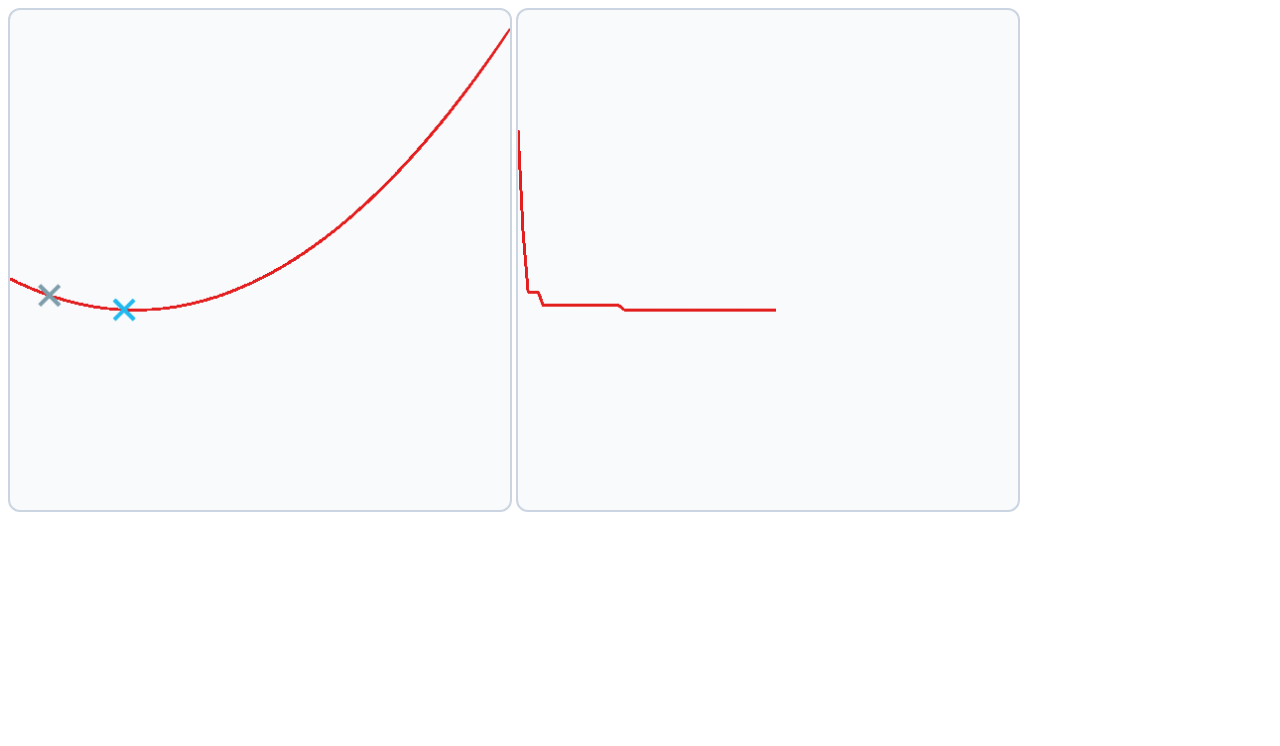
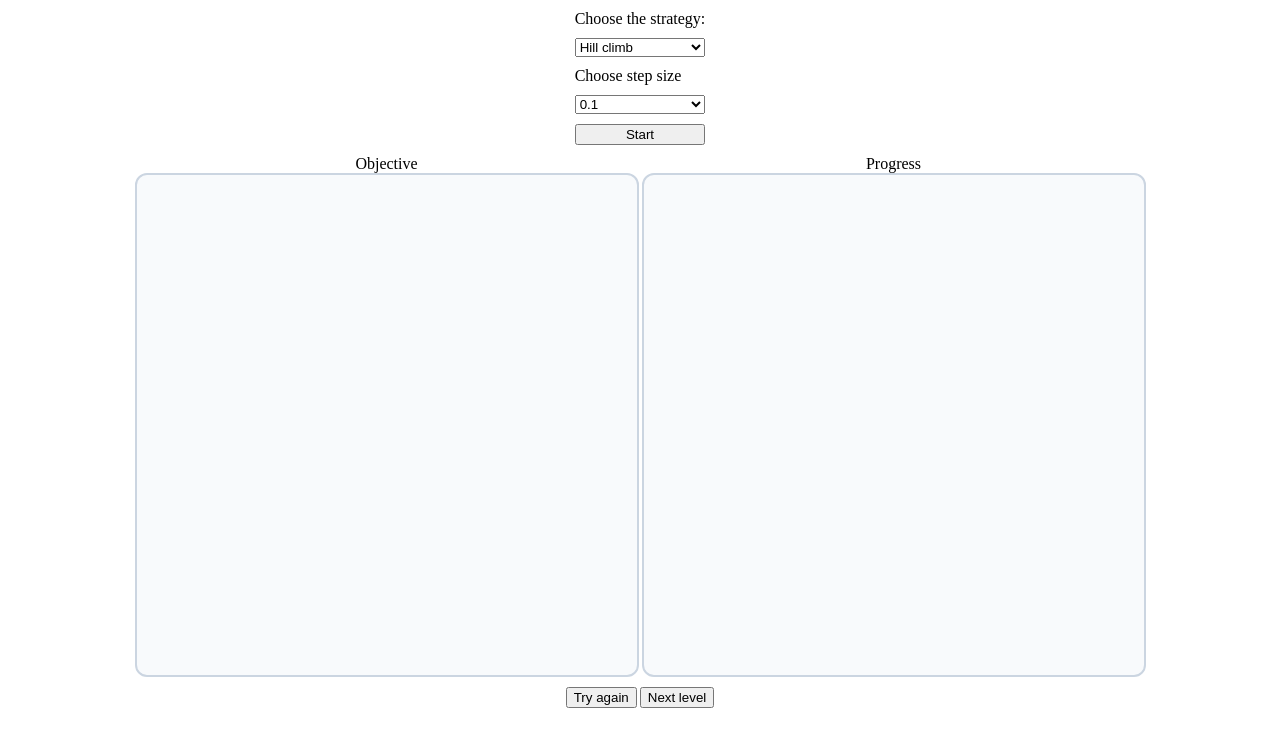
Before and after one commit to spearskw/metaheuristics-game, a plain HTML site: page src/levels/level_01/index.html in a window 1280 px wide. Drawn offline with Linux system fonts and the light colour scheme.

Commit message:
Add level 1

```diff
--- a/src/levels/level_01/index.html
+++ b/src/levels/level_01/index.html
@@ -1,10 +1,45 @@
-<html>
+<!DOCTYPE html>
+<html lang="en">
 <head>
+    <title>Level 1</title>
     <script src="main.js" type="module"></script>
     <link rel="stylesheet" href="styles.css">
 </head>
 <body>
-<canvas id="objective"></canvas>
-<canvas id="score"></canvas>
+<div class="container">
+    <form id="form">
+        <label for="strategy">Choose the strategy:</label>
+        <select name="strategy" id="strategy">
+            <option value="hill-climb">Hill climb</option>
+        </select>
+        <label for="stepSize">Choose step size</label>
+        <select name="stepSize" id="stepSize">
+            <option value="0.1">0.1</option>
+            <option value="0.5">0.5</option>
+            <option value="1">1</option>
+            <option value="5">5</option>
+            <option value="10">10</option>
+        </select>
+        <button type="submit" id="startButton">Start</button>
+    </form>
+</div>
+<div class="container">
+    <div class="canvas-tile">
+        <div>
+            Objective
+        </div>
+        <canvas id="objective"></canvas>
+    </div>
+    <div class="canvas-tile">
+        <div>
+            Progress
+        </div>
+        <canvas id="score"></canvas>
+    </div>
+</div>
+<div class="container">
+    <button id="tryAgainButton">Try again</button>
+    <button id="nextLevelButton">Next level</button>
+</div>
 </body>
 </html>
--- a/src/levels/level_01/main.js
+++ b/src/levels/level_01/main.js
@@ -1,23 +1,46 @@
 import {clear, plotCandidate, plotObjective, plotScore, setupCanvas} from "../../plotting/plotting.js";
-import {make_random_guess} from "../../strategies/forager/random.js";
 import {always_accept_if_better} from "../../strategies/acceptor/always_if_better.js";
 import {smooth_valley} from "../../objectives/smooth_valley.js";
+import {hillClimb} from "../../strategies/forager/hill-climb.js";
 
 window.onload = main
 
 function main() {
     let config = {
         objective: smooth_valley,
-        initialGuess: 7,
-        numSteps: 100,
-        millisBetweenFrames: 100,
+        initialGuess: 9,
+        numSteps: 20,
+        millisBetweenFrames: 200,
         strategy: {
-            forager: make_random_guess,
             acceptor: always_accept_if_better
         }
     }
 
-    optimize(config)
+    const form = document.getElementById("form");
+    form.addEventListener("submit", (e) => {
+        e.preventDefault();
+
+        config.strategy.forager = hillClimb;
+        config.stepSize = e.target.stepSize.value;
+
+        const submitButton = document.getElementById("startButton");
+        submitButton.disabled = true;
+
+        optimize(config);
+    })
+
+    const nextLevelButton = document.getElementById("nextLevelButton");
+    nextLevelButton.addEventListener("click", () => {
+        window.location.href = "../level_02/index.html"
+    })
+
+    const tryAgainButton = document.getElementById("tryAgainButton");
+    tryAgainButton.addEventListener("click", () => {
+        let objectiveCanvas = document.getElementById("objective");
+        let scoreCanvas = document.getElementById("score");
+        clear(objectiveCanvas)
+        clear(scoreCanvas)
+    })
 }
 
 function optimize(config) {
@@ -35,7 +58,7 @@ function optimize(config) {
 }
 
 function step(config, x, bestGuess, scores) {
-    let candidate = config.strategy.forager()
+    let candidate = config.strategy.forager(bestGuess, config.stepSize)
     // let candidate = config.strategy(bestGuess, scores.length / config.numSteps);
 
     // clamp so that we can always see it
@@ -56,8 +79,8 @@ function step(config, x, bestGuess, scores) {
     clear(objectiveCanvas)
     clear(scoreCanvas)
     plotObjective(objectiveCanvas, x, x.map(config.objective));
+    plotCandidate(objectiveCanvas, bestGuess, config.objective(bestGuess), '#22b9ef');
     plotCandidate(objectiveCanvas, candidate, config.objective(candidate), '#7e9daa');
-    plotCandidate(objectiveCanvas, bestGuess, config.objective(bestGuess), '#22b9ef');
     plotScore(scoreCanvas, scores, config.numSteps)
 
     // iterate
@@ -65,5 +88,8 @@ function step(config, x, bestGuess, scores) {
         setTimeout(() => {
             requestAnimationFrame(() => step(config, x, bestGuess, scores));
         }, config.millisBetweenFrames);
+    } else {
+        const submitButton = document.getElementById("startButton");
+        submitButton.disabled = false;
     }
 }
--- a/src/levels/level_01/styles.css
+++ b/src/levels/level_01/styles.css
@@ -5,3 +5,25 @@ canvas {
     width: 500px;
     height: 500px;
 }
+
+#form {
+    display: flex;
+    flex-direction: column;
+    justify-content: center;
+    align-content: space-between;
+    gap: 10px;
+}
+
+.container {
+    margin: 10px;
+    display: flex;
+    justify-content: center;
+    gap: 3px;
+}
+
+.canvas-tile {
+    display: flex;
+    flex-direction: column;
+    justify-content: center;
+    align-items: center;
+}
--- /dev/null
+++ b/src/objectives/random.js
@@ -0,0 +1,3 @@
+export default function random() {
+    return Math.random() * 10;
+}
--- /dev/null
+++ b/src/objectives/sin.js
@@ -0,0 +1,3 @@
+export default function(x) {
+    return Math.sin(x * 100);
+}
--- /dev/null
+++ b/src/strategies/forager/hill-climb.js
@@ -0,0 +1,8 @@
+export function hillClimb(curr, stepSize) {
+    const shouldGoRight = Math.random() > 0.5;
+    if (shouldGoRight) {
+        return curr + stepSize;
+    } else {
+        return curr - stepSize;
+    }
+}
```
